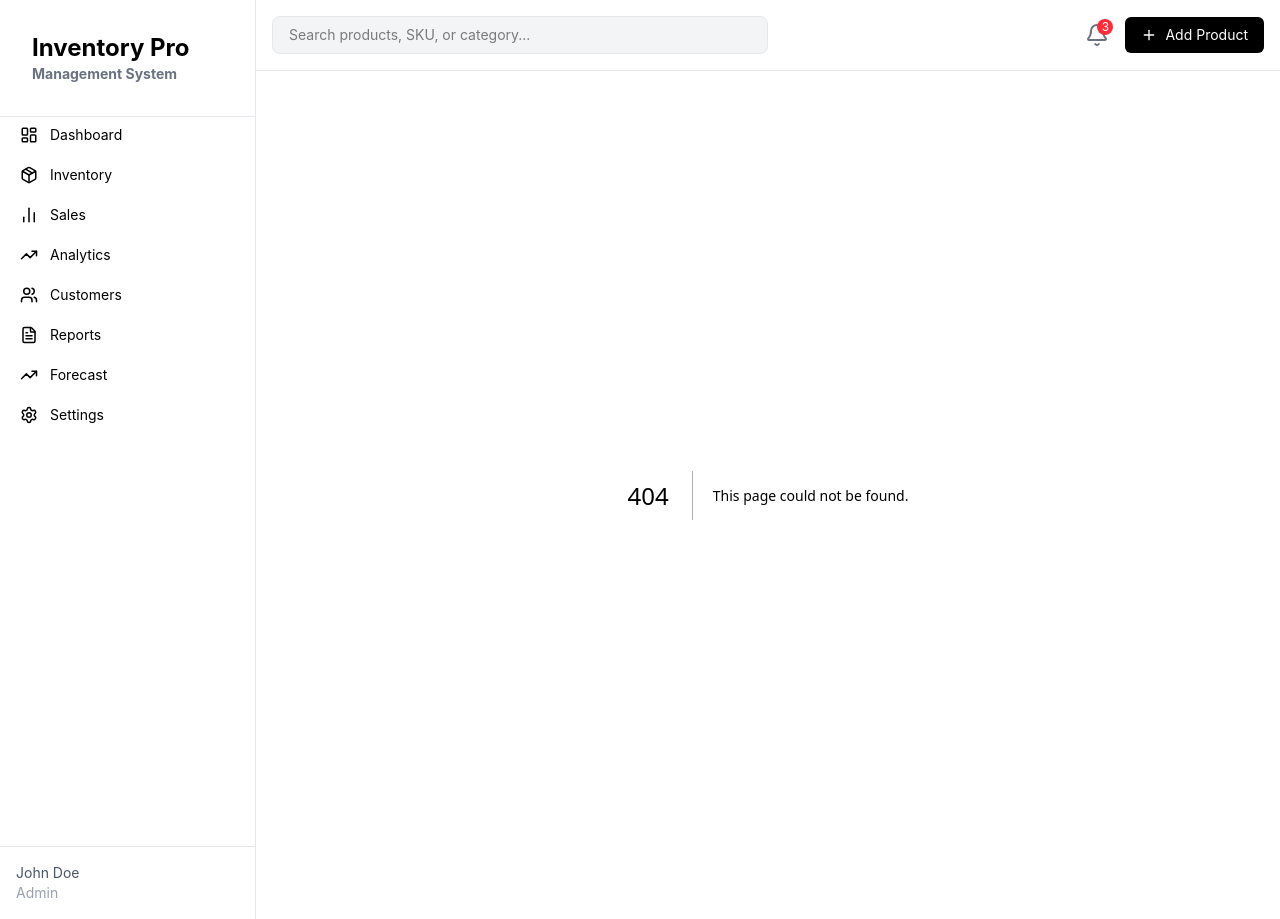
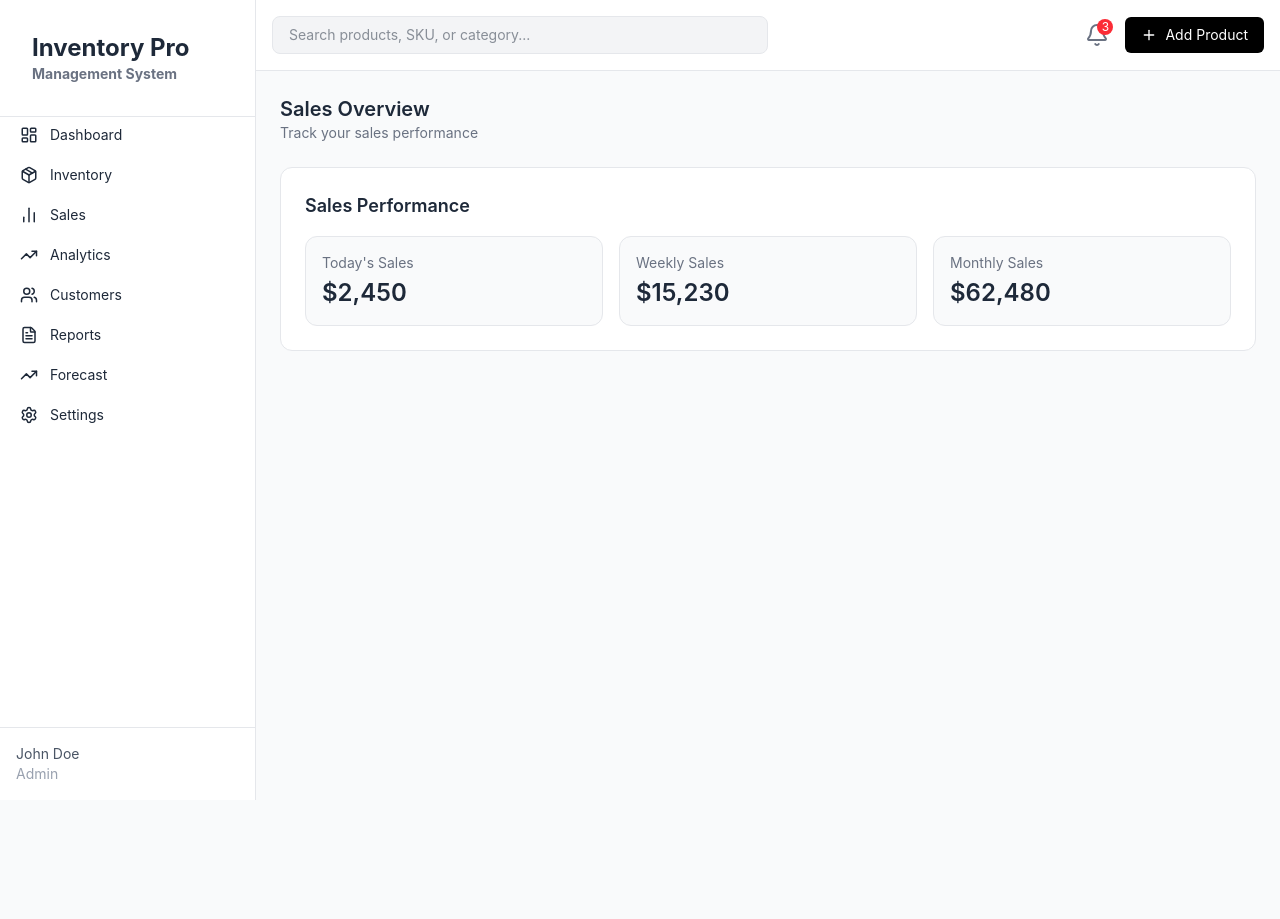
Before and after one commit to AlexanderThomasSayson/inventory-system-app, a Next.js app: page /sales in a window 1280 px wide. Before the commit this address had no page. After the commit the page ends 800 px from the top, so only its background shows below. Built offline with nearby package versions, Linux system fonts and the light colour scheme.

Commit message:
feat: add sales performance page.

```diff
--- /dev/null
+++ b/src/app/components/SalesPerformance.tsx
@@ -0,0 +1,26 @@
+"use client";
+
+export default function SalesPerformance() {
+  return (
+    <div className="bg-white rounded-xl border border-gray-200 p-6 flex flex-col gap-4">
+      <h1 className="text-lg font-semibold text-gray-800">Sales Performance</h1>
+
+      <div className="grid grid-cols-1 sm:grid-cols-2 md:grid-cols-3 gap-4">
+        <div className="bg-gray-50 rounded-xl border border-gray-200 p-4 flex flex-col gap-1 hover:shadow-md transition-shadow">
+          <span className="text-sm text-gray-500">Today's Sales</span>
+          <span className="text-2xl font-semibold text-gray-800">$2,450</span>
+        </div>
+
+        <div className="bg-gray-50 rounded-xl border border-gray-200 p-4 flex flex-col gap-1 hover:shadow-md transition-shadow">
+          <span className="text-sm text-gray-500">Weekly Sales</span>
+          <span className="text-2xl font-semibold text-gray-800">$15,230</span>
+        </div>
+
+        <div className="bg-gray-50 rounded-xl border border-gray-200 p-4 flex flex-col gap-1 hover:shadow-md transition-shadow">
+          <span className="text-sm text-gray-500">Monthly Sales</span>
+          <span className="text-2xl font-semibold text-gray-800">$62,480</span>
+        </div>
+      </div>
+    </div>
+  );
+}
--- /dev/null
+++ b/src/app/sales/page.tsx
@@ -0,0 +1,15 @@
+import SalesPerformance from "../components/SalesPerformance";
+
+export default function SalesPage() {
+  return (
+    <div className="space-y-6">
+      <div>
+        <h1 className="text-xl font-semibold">Sales Overview</h1>
+        <p className="text-sm text-gray-500">Track your sales performance</p>
+      </div>
+      <div>
+        <SalesPerformance />
+      </div>
+    </div>
+  );
+}
```
